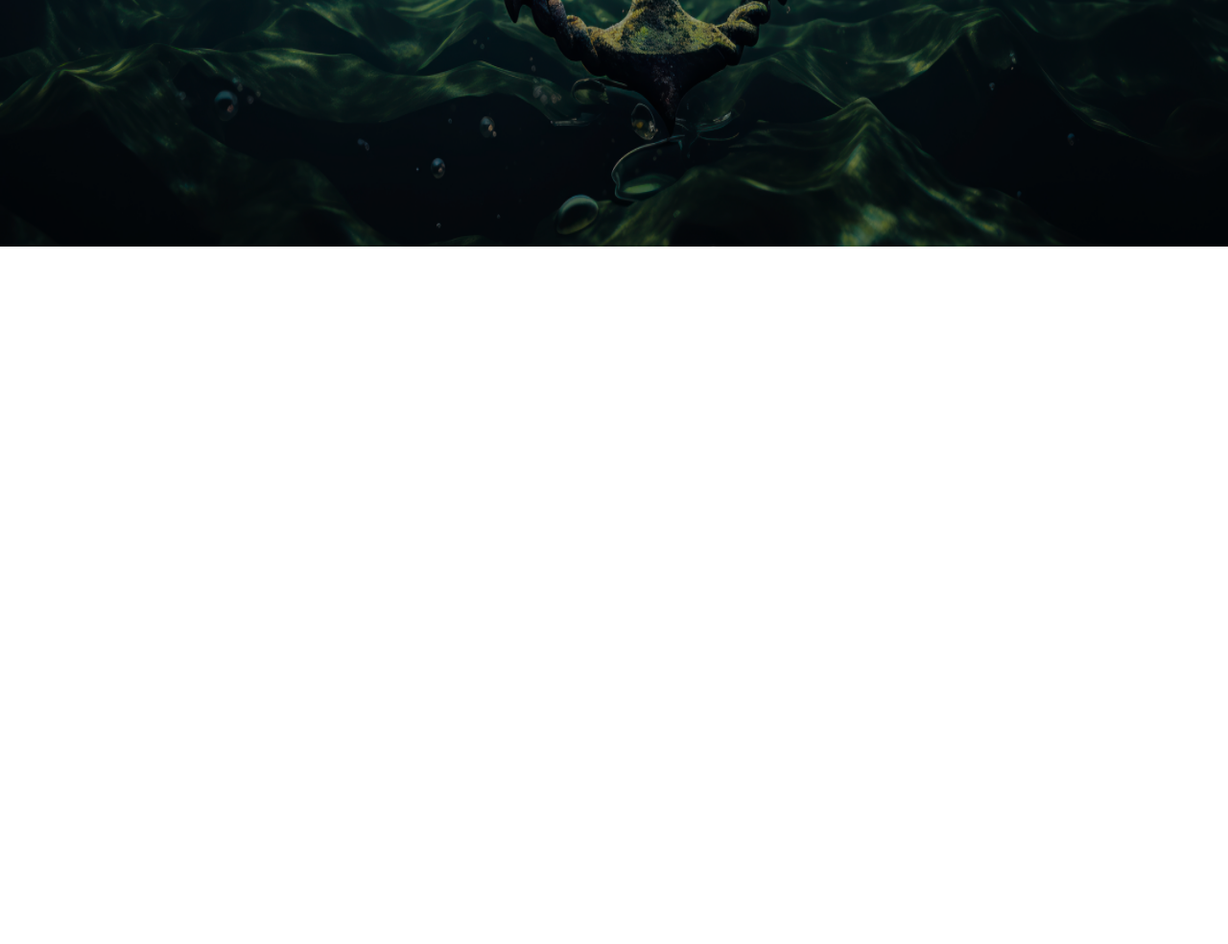
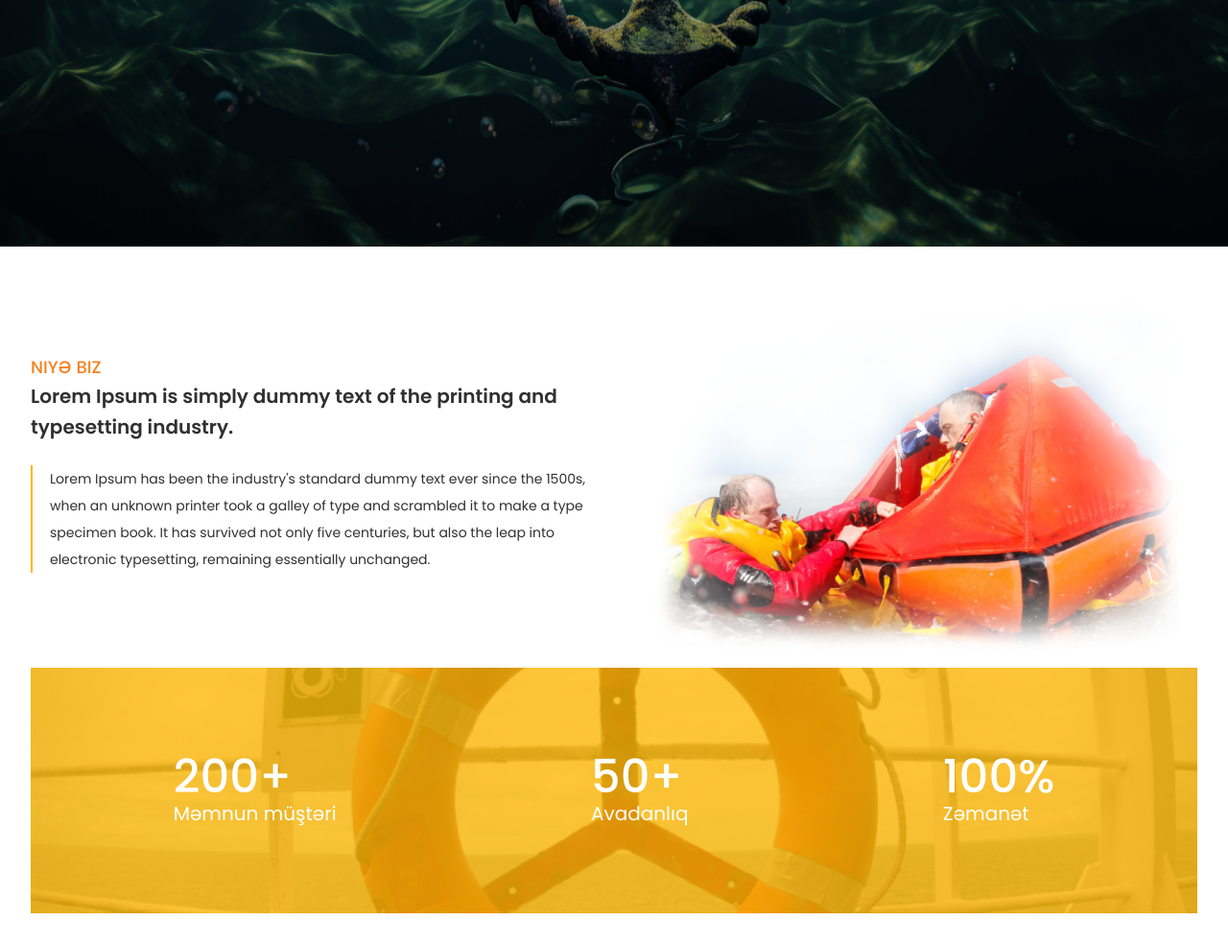
Before and after one commit to BashirrMehdixan/azsafety, a website: page index.html in a window 1280 px wide. Shown: the part 699-1683 px from the top of the page at 96% size. Before the commit the page ends 956 px from the top, so only its background shows below. Drawn offline with nearby package versions, Linux system fonts and the light colour scheme.

Commit message:
why us section completed

```diff
--- a/assets/css/input.css
+++ b/assets/css/input.css
@@ -5,9 +5,19 @@
 body {
     font-family: 'Poppins', sans-serif;
 }
+
 .overlay {
     @apply absolute w-full h-full bg-black opacity-35 pointer-events-none -z-10
 }
+
+.row {
+    @apply flex flex-wrap
+}
+
+.row > * {
+    @apply px-4
+}
+
 .social_networks {
     @apply relative flex items-center gap-4 text-white text-lg pr-5 after:content-[''] after:absolute after:w-[1px] after:h-full after:bg-white after:right-0
 }
@@ -20,6 +30,10 @@ body {
     @apply transition duration-500 ease-in-out hover:text-[#F58220]
 }
 
+.before_line {
+    @apply after:content-[''] after:absolute after:w-[2px] after:h-full after:bg-[#FFB805] after:top-0 after:left-0
+}
+
 .banner_glide .glide__slide {
     @apply relative flex items-center justify-center h-screen bg-[length:100%_100%] bg-center bg-no-repeat z-10
 }
@@ -27,3 +41,19 @@ body {
 .btn_outline {
     @apply border border-white py-3 px-14 text-center max-w-2xl
 }
+
+.small_title {
+    @apply text-lg font-medium uppercase text-[#F58220]
+}
+
+.section_title {
+    @apply text-xl leading-8 font-semibold text-[#303030]
+}
+
+.bg_section {
+    @apply w-full h-64 flex items-center justify-center bg-[url(../images/backgrounds/bg-1.png)] bg-cover bg-center
+}
+
+.bg_section .overlay {
+    @apply bg-[#FFB805EB] opacity-85 z-0
+}
--- a/index.html
+++ b/index.html
@@ -125,7 +125,7 @@
     </nav>
 </header>
 <main>
-    <section class="">
+    <section class="pb-8">
         <div class="glide banner_glide">
             <div class="glide__track" data-glide-el="track">
                 <ul class="glide__slides">
@@ -149,6 +149,53 @@
             </div>
         </div>
     </section>
+    <section class="pb-8">
+        <div class="container">
+            <div class="row items-center">
+                <div class="w-full lg:w-1/2">
+                    <div class="pb-5">
+                        <div class="small_title">
+                            Niyə biz
+                        </div>
+                        <h4 class="section_title pb-6">
+                            Lorem Ipsum is simply dummy text of the printing and typesetting industry.
+                        </h4>
+                        <p class="relative pl-5 text-sm leading-7 text-[#303030] before_line">
+                            Lorem Ipsum has been the industry's standard dummy text ever since the 1500s, when an unknown printer took a galley of
+                            type and scrambled it to make a type specimen book. It has survived not only five centuries, but also the leap into
+                            electronic typesetting, remaining essentially unchanged.
+                        </p>
+                    </div>
+                </div>
+                <div class="w-full lg:w-1/2">
+                    <div class="w-full">
+                        <img src="./assets/images/about/why_us.png" class="w-full" alt="">
+                    </div>
+                </div>
+                <div class="w-full">
+                    <div class="relative bg_section">
+                        <div class="overlay"></div>
+                        <div class="relative z-10 container">
+                            <ul class="flex items-center justify-around">
+                                <li class="text-white">
+                                    <p class="text-5xl font-medium">200+</p>
+                                    <p class="text-xl">Məmnun müştəri</p>
+                                </li>
+                                <li class="text-white">
+                                    <p class="text-5xl font-medium">50+</p>
+                                    <p class="text-xl">Avadanlıq</p>
+                                </li>
+                                <li class="text-white">
+                                    <p class="text-5xl font-medium">100%</p>
+                                    <p class="text-xl">Zəmanət</p>
+                                </li>
+                            </ul>
+                        </div>
+                    </div>
+                </div>
+            </div>
+        </div>
+    </section>
 </main>
 <!--Alpine js-->
 <script defer src="https://cdn.jsdelivr.net/npm/alpinejs@3.x.x/dist/cdn.min.js"></script>
--- a/tailwind.config.js
+++ b/tailwind.config.js
@@ -11,7 +11,8 @@ module.exports = {
                     'lg': '1024px',
                     'xl': '1280px',
                     '2xl': '1600px',
-                }
+                },
+                padding: "1rem"
             }
         },
     },
```
Also changed, not shown: assets/css/output.css, assets/images/about/why_us.png (added), assets/images/backgrounds/bg-1.png (added).
